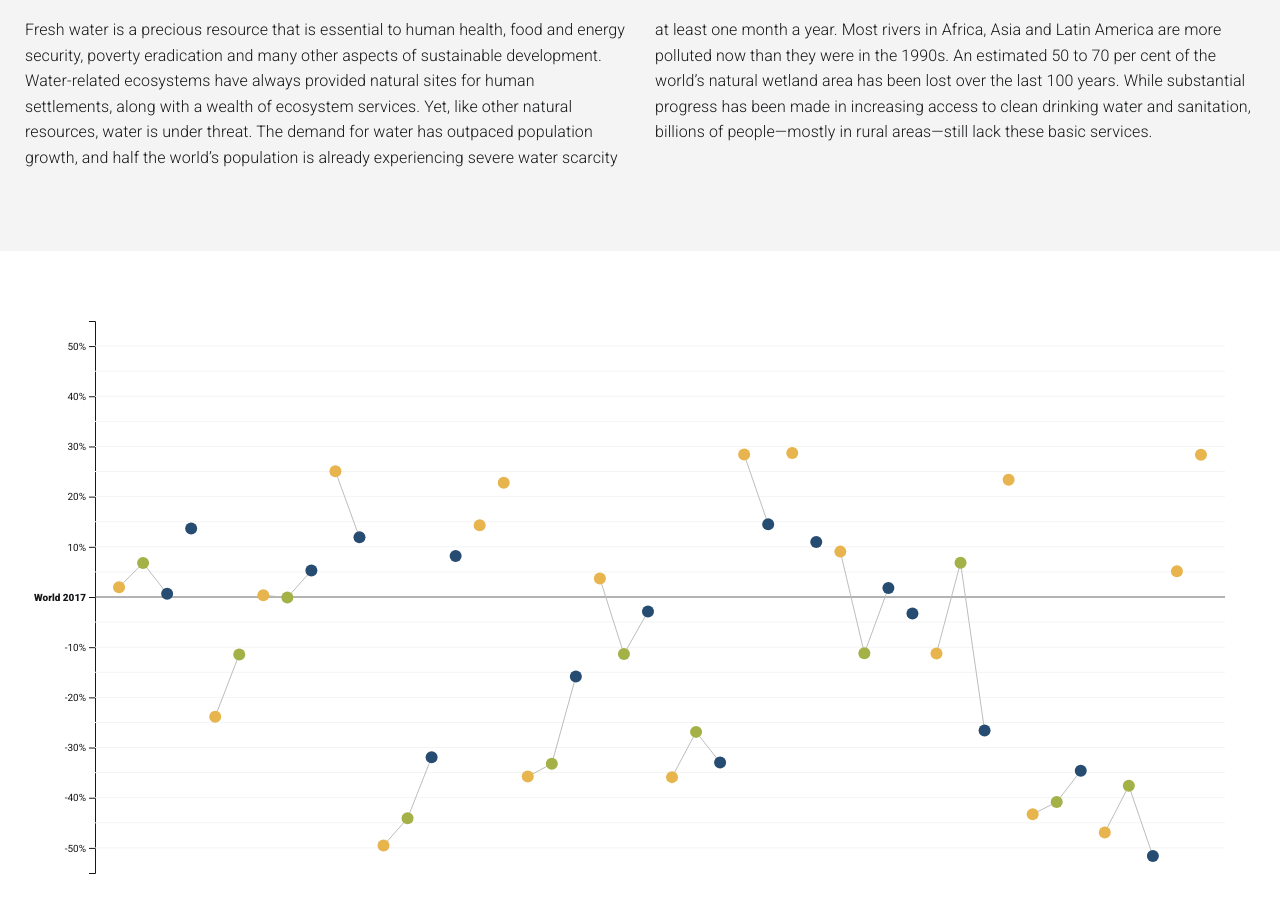
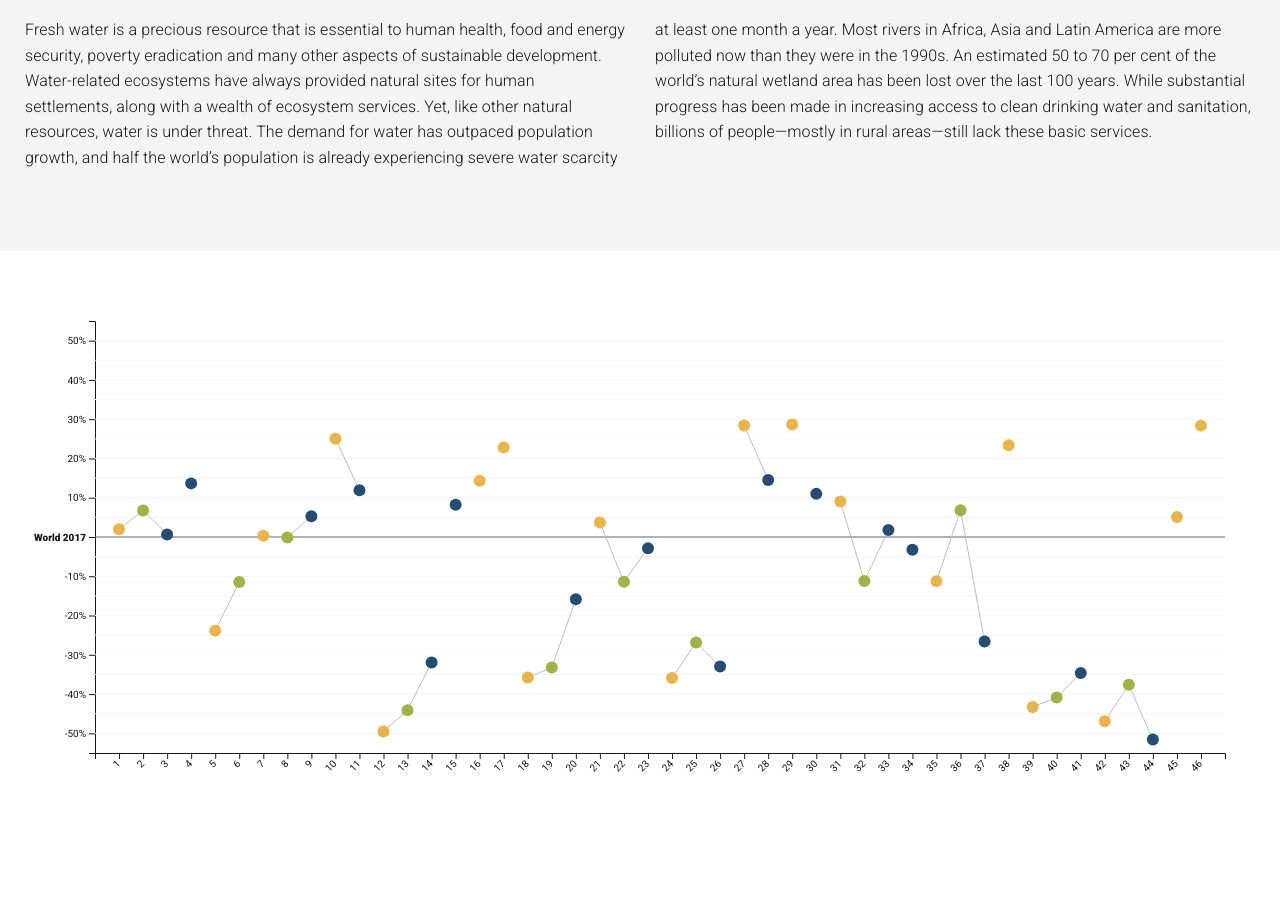
Before and after one commit to andre-lergier/hslu-information-aesthetics, a website built with webpack: page index.html in a window 1280 px wide. Shown: the part 200-1100 px from the top of the page. After the commit the page ends 1007 px from the top, so only its background shows below. Built offline with nearby package versions, Linux system fonts and the light colour scheme.

Commit message:
backup before animation

```diff
--- a/src/js/index.js
+++ b/src/js/index.js
@@ -211,21 +211,25 @@ class DataVis {
     return coordinates;
   }
 
-  printDiagramExtended() {
+  printDiagramExtended(target) {
+    /**
+     * define dimensions
+     */
     const margin = {
       top: 10, right: 30, bottom: 50, left: 70,
     };
-    let chartWidth = document.querySelector('.chart').offsetWidth;
+
+    let chartWidth = document.querySelector(target).offsetWidth;
     if (chartWidth < this.minDiagramWidth) {
       chartWidth = this.minDiagramWidth;
     }
     const chartHeight = chartWidth / 2.5;
 
     const width = chartWidth - margin.left - margin.right;
-    const height = chartHeight + margin.top + margin.bottom;
+    const height = chartHeight - margin.top - margin.bottom;
 
     // append the svg object to the .chart
-    const svg = d3.select('.chart')
+    const svg = d3.select(target)
       .append('svg')
       .attr('width', width + margin.left + margin.right)
       .attr('height', height + margin.top + margin.bottom)
@@ -239,13 +243,14 @@ class DataVis {
       const x = d3.scaleBand()
         .range([0, width], .1)
         .domain(data.map((d) => d.Id))
-        .padding(1); // , rotate(90deg)
-      /*svg.append('g')
+        .padding(1);
+
+      let xAxis = svg.append('g')
         .attr('transform', `translate(0,${height})`)
         .call(d3.axisBottom(x))
         .selectAll('text')
         .attr('transform', 'translate(-10,0)rotate(-45)')
-        .style('text-anchor', 'end');*/
+        .style('text-anchor', 'end');
 
       const xGroup = d3.scaleOrdinal();
 
@@ -253,7 +258,8 @@ class DataVis {
       const y = d3.scaleLinear()
         .domain([55, -55]) // min and max values of input data
         .range([0, height]);
-      svg.append('g')
+
+      let yAxis = svg.append('g')
         .call(d3.axisLeft(y))
         .selectAll('text')
         .text((t) => {
@@ -319,4 +325,4 @@ class DataVis {
 }
 
 const dataVisOb = new DataVis();
-dataVisOb.printDiagramExtended();
+dataVisOb.printDiagramExtended('.chart');
```
Also changed, not shown: dist/index.html, dist/js/main.js, readme.md.
